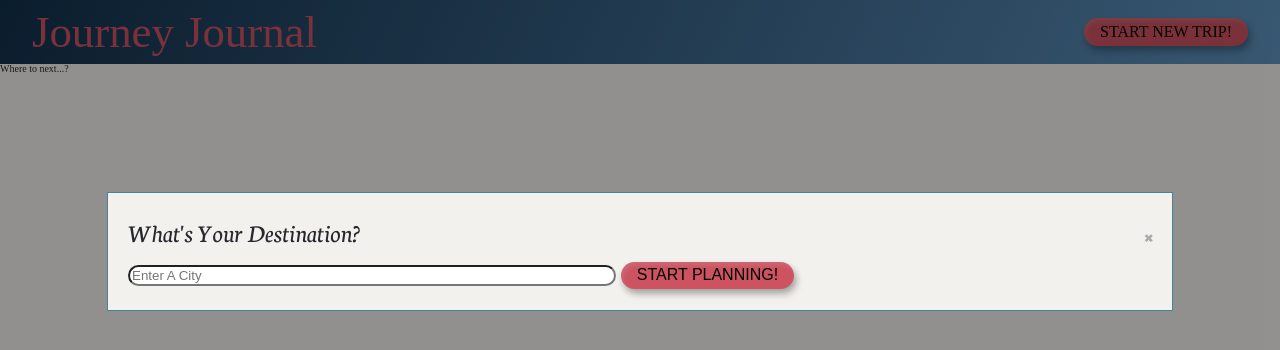
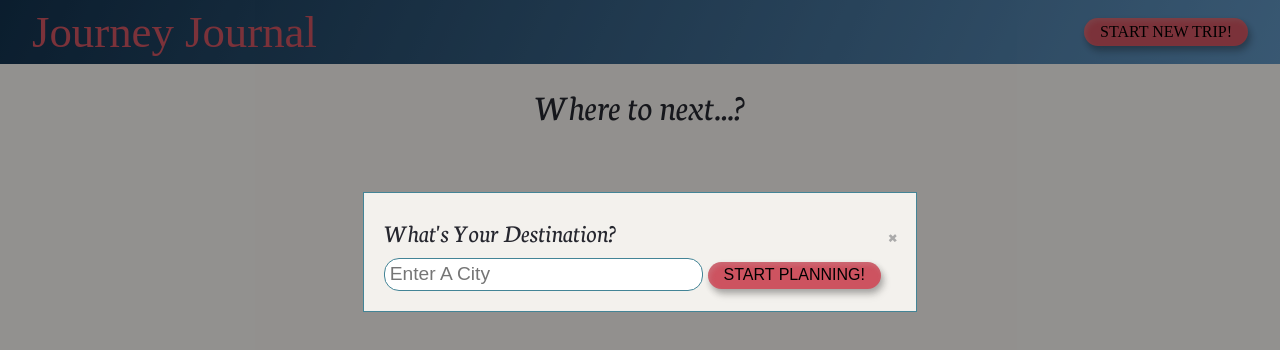
Before and after one commit to LalaIAm/travels, a website built with webpack: page src/client/views/index.html in a window 1280 px wide. Both pictures are taken after a click on the button "START NEW TRIP!". Built offline with nearby package versions, Linux system fonts and the light colour scheme; a web font is replaced by a local one.

Commit message:
feat: add location modal

```diff
--- a/src/client/js/HandleModal.js
+++ b/src/client/js/HandleModal.js
@@ -1,6 +1,7 @@
 const modalBtn = document.getElementById('modal-open-btn');
 const modal = document.getElementById('modal');
 const closeBtn = document.getElementById('modal-close');
+const submit = document.getElementById('location-submit-btn');
 
 modalBtn.onclick = function () {
     modal.style.display = 'block';
@@ -18,7 +19,14 @@ window.onclick = function (event) {
 
 const getNewLocation = () => {
     const location = document.getElementById('location-input').value
+
+    console.log('New Location Entered: ', location);
     return location;
 }
 
+submit.onclick = () => {
+    modal.style.display = 'none';
+    const location = getNewLocation();
+}
+
 module.exports = { getNewLocation };
--- a/src/client/styles/base.scss
+++ b/src/client/styles/base.scss
@@ -22,4 +22,14 @@ body {
     background: #b37d4e;
     box-shadow: 1px 2px 4px rgba(20, 20, 20, 0.3);
   }
+
+
 }
+
+.title {
+  text-align: center;
+  font-size: 2.3rem;
+  font-family: 'Neuton';
+  font-style: italic;
+  padding-top: 1.5rem;
+}
--- a/src/client/styles/modal.scss
+++ b/src/client/styles/modal.scss
@@ -15,7 +15,7 @@
     margin: 15% auto;
     padding: 20px;
     border: 1px solid #438496;
-    width: 80%;
+    max-width: 40%;
     font-size: 1.6rem;
     font-family: 'Neuton';
     font-style: italic;
@@ -38,6 +38,10 @@
 }
 
 #location-input {
-  width: 30rem;
+  width: 60%;
   border-radius: 15px;
+  outline: none;
+  border: .5px solid #438496;
+  font-size: 1.2rem;
+  padding: .3rem;
 }
--- a/src/client/views/index.html
+++ b/src/client/views/index.html
@@ -26,7 +26,7 @@
         </div>
     </aside>
     <main>
-        <h2>Where to next...?</h2>
+        <h2 class='title'>Where to next...?</h2>
     </main>
 </body>
 
```
